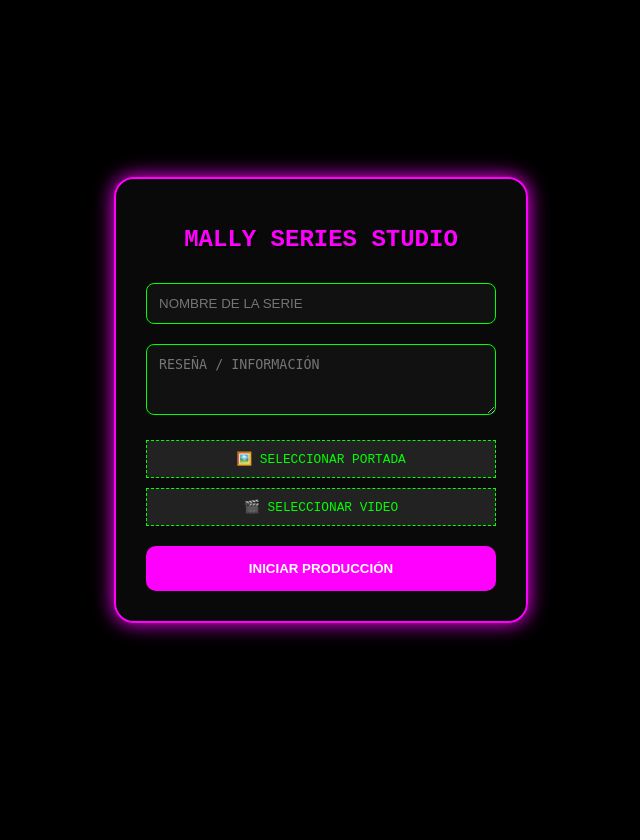
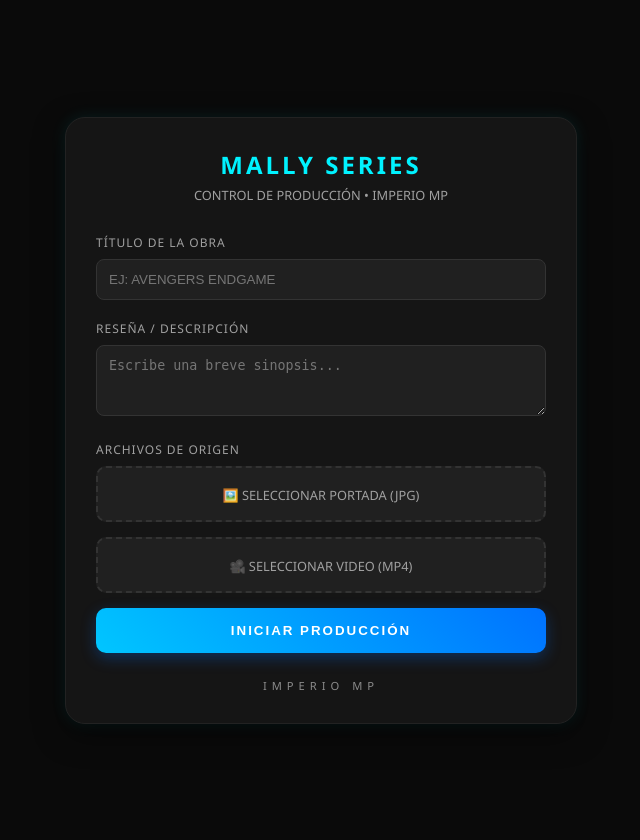
Before and after one commit to KekoOfficial/MallyCuts, a Flask app: page / in a window 1280 px wide. Shown: the whole page, without its empty margins (319-959 px from the left). Before the commit the page ends 639 px from the top, so only its background shows below. Run offline with Flask 3, Linux system fonts and the light colour scheme.

Commit message:
Actualizar index.html

```diff
--- a/templates/index.html
+++ b/templates/index.html
@@ -3,30 +3,222 @@
 <head>
     <meta charset="UTF-8">
     <meta name="viewport" content="width=device-width, initial-scale=1.0">
-    <title>MALLY STUDIO PRO</title>
+    <title>MALLY SERIES • STUDIO</title>
     <style>
-        :root { --neon: #0f0; --accent: #f0f; --bg: #000; }
-        body { background: var(--bg); color: var(--neon); font-family: 'Courier New', monospace; display: flex; justify-content: center; align-items: center; min-height: 100vh; margin: 0; }
-        .card { border: 2px solid var(--accent); padding: 30px; background: rgba(10,10,10,0.9); border-radius: 20px; box-shadow: 0 0 20px var(--accent); width: 350px; text-align: center; }
-        h1 { font-size: 1.5rem; text-shadow: 2px 2px var(--bg); color: var(--accent); margin-bottom: 20px; }
-        input, textarea { width: 100%; margin: 10px 0; padding: 12px; background: #111; border: 1px solid var(--neon); color: var(--neon); border-radius: 8px; box-sizing: border-box; }
-        .file-label { display: block; background: #222; padding: 10px; border: 1px dashed var(--neon); margin-top: 10px; cursor: pointer; font-size: 0.8rem; }
-        .btn { width: 100%; padding: 15px; background: var(--accent); color: white; border: none; border-radius: 10px; font-weight: bold; cursor: pointer; margin-top: 20px; text-transform: uppercase; }
-        .btn:hover { background: #d0d; box-shadow: 0 0 10px var(--accent); }
+        :root {
+            --neon-color: #00f2ff;
+            --bg-dark: #0a0a0a;
+            --card-bg: #151515;
+            --text-gray: #a0a0a0;
+        }
+
+        body {
+            background-color: var(--bg-dark);
+            color: white;
+            font-family: 'Segoe UI', Roboto, Helvetica, Arial, sans-serif;
+            display: flex;
+            justify-content: center;
+            align-items: center;
+            min-height: 100vh;
+            margin: 0;
+            padding: 20px;
+        }
+
+        .container {
+            width: 100%;
+            max-width: 450px;
+            background: var(--card-bg);
+            padding: 30px;
+            border-radius: 20px;
+            box-shadow: 0 10px 30px rgba(0,0,0,0.5), 0 0 15px rgba(0, 242, 255, 0.1);
+            border: 1px solid #222;
+        }
+
+        .header {
+            text-align: center;
+            margin-bottom: 30px;
+        }
+
+        .header h1 {
+            font-size: 1.5rem;
+            letter-spacing: 3px;
+            margin: 0;
+            color: var(--neon-color);
+            text-transform: uppercase;
+        }
+
+        .header p {
+            color: var(--text-gray);
+            font-size: 0.8rem;
+            margin-top: 5px;
+        }
+
+        .form-group {
+            margin-bottom: 20px;
+        }
+
+        label {
+            display: block;
+            font-size: 0.75rem;
+            color: var(--text-gray);
+            margin-bottom: 8px;
+            text-transform: uppercase;
+            letter-spacing: 1px;
+        }
+
+        input[type="text"], textarea {
+            width: 100%;
+            background: #202020;
+            border: 1px solid #333;
+            border-radius: 8px;
+            padding: 12px;
+            color: white;
+            box-sizing: border-box;
+            outline: none;
+            transition: 0.3s;
+        }
+
+        input:focus, textarea:focus {
+            border-color: var(--neon-color);
+            box-shadow: 0 0 8px rgba(0, 242, 255, 0.2);
+        }
+
+        .file-upload {
+            position: relative;
+            background: #202020;
+            border: 2px dashed #333;
+            border-radius: 10px;
+            padding: 15px;
+            text-align: center;
+            cursor: pointer;
+            transition: 0.3s;
+            margin-bottom: 15px;
+        }
+
+        .file-upload:hover {
+            border-color: var(--neon-color);
+            background: #252525;
+        }
+
+        .file-upload input[type="file"] {
+            position: absolute;
+            width: 100%;
+            height: 100%;
+            top: 0;
+            left: 0;
+            opacity: 0;
+            cursor: pointer;
+        }
+
+        .file-info {
+            font-size: 0.8rem;
+            color: var(--text-gray);
+        }
+
+        button {
+            width: 100%;
+            background: linear-gradient(45deg, #00c6ff, #0072ff);
+            border: none;
+            color: white;
+            padding: 15px;
+            border-radius: 10px;
+            font-weight: bold;
+            text-transform: uppercase;
+            letter-spacing: 2px;
+            cursor: pointer;
+            transition: 0.3s;
+            box-shadow: 0 5px 15px rgba(0, 114, 255, 0.3);
+        }
+
+        button:hover {
+            transform: translateY(-2px);
+            box-shadow: 0 8px 20px rgba(0, 242, 255, 0.4);
+        }
+
+        button:active {
+            transform: translateY(0);
+        }
+
+        .footer-logo {
+            text-align: center;
+            margin-top: 25px;
+            opacity: 0.5;
+            font-size: 0.7rem;
+            letter-spacing: 5px;
+        }
+
+        /* Status de carga */
+        #status {
+            display: none;
+            text-align: center;
+            margin-top: 20px;
+        }
+
+        .loader {
+            border: 3px solid #333;
+            border-top: 3px solid var(--neon-color);
+            border-radius: 50%;
+            width: 30px;
+            height: 30px;
+            animation: spin 1s linear infinite;
+            margin: 0 auto 10px;
+        }
+
+        @keyframes spin { 0% { transform: rotate(0deg); } 100% { transform: rotate(360deg); } }
     </style>
 </head>
 <body>
-    <div class="card">
-        <h1>MALLY SERIES STUDIO</h1>
-        <form action="/upload" method="post" enctype="multipart/form-data">
-            <input type="text" name="nombre" placeholder="NOMBRE DE LA SERIE" required>
-            <textarea name="descripcion" placeholder="RESEÑA / INFORMACIÓN" rows="3"></textarea>
 
-            <label class="file-label">🖼️ SELECCIONAR PORTADA<input type="file" name="portada" accept="image/*" required style="display:none;"></label>
-            <label class="file-label">🎬 SELECCIONAR VIDEO<input type="file" name="video" accept="video/*" required style="display:none;"></label>
+<div class="container">
+    <div class="header">
+        <h1>MALLY SERIES</h1>
+        <p>CONTROL DE PRODUCCIÓN • IMPERIO MP</p>
+    </div>
 
-            <button type="submit" class="btn">INICIAR PRODUCCIÓN</button>
-        </form>
+    <form action="/upload" method="post" enctype="multipart/form-data" id="uploadForm">
+        <div class="form-group">
+            <label>Título de la Obra</label>
+            <input type="text" name="nombre" placeholder="EJ: AVENGERS ENDGAME" required>
+        </div>
+
+        <div class="form-group">
+            <label>Reseña / Descripción</label>
+            <textarea name="descripcion" rows="3" placeholder="Escribe una breve sinopsis..." required></textarea>
+        </div>
+
+        <label>Archivos de Origen</label>
+        <div class="file-upload">
+            <span class="file-info" id="portadaName">🖼️ SELECCIONAR PORTADA (JPG)</span>
+            <input type="file" name="portada" accept="image/*" required onchange="updateFileName(this, 'portadaName')">
+        </div>
+
+        <div class="file-upload">
+            <span class="file-info" id="videoName">🎥 SELECCIONAR VIDEO (MP4)</span>
+            <input type="file" name="video" accept="video/*" required onchange="updateFileName(this, 'videoName')">
+        </div>
+
+        <button type="submit" id="btnSubmit">INICIAR PRODUCCIÓN</button>
+    </form>
+
+    <div id="status">
+        <div class="loader"></div>
+        <p style="font-size: 0.8rem; color: var(--neon-color);">SUBIENDO AL SERVIDOR Y SINCRONIZANDO CEREBROS...</p>
     </div>
+
+    <div class="footer-logo">IMPERIO MP</div>
+</div>
+
+<script>
+    function updateFileName(input, elementId) {
+        const fileName = input.files[0].name;
+        document.getElementById(elementId).innerText = "✅ " + fileName;
+    }
+
+    document.getElementById('uploadForm').onsubmit = function() {
+        document.getElementById('uploadForm').style.display = 'none';
+        document.getElementById('status').style.display = 'block';
+    };
+</script>
+
 </body>
 </html>
```
